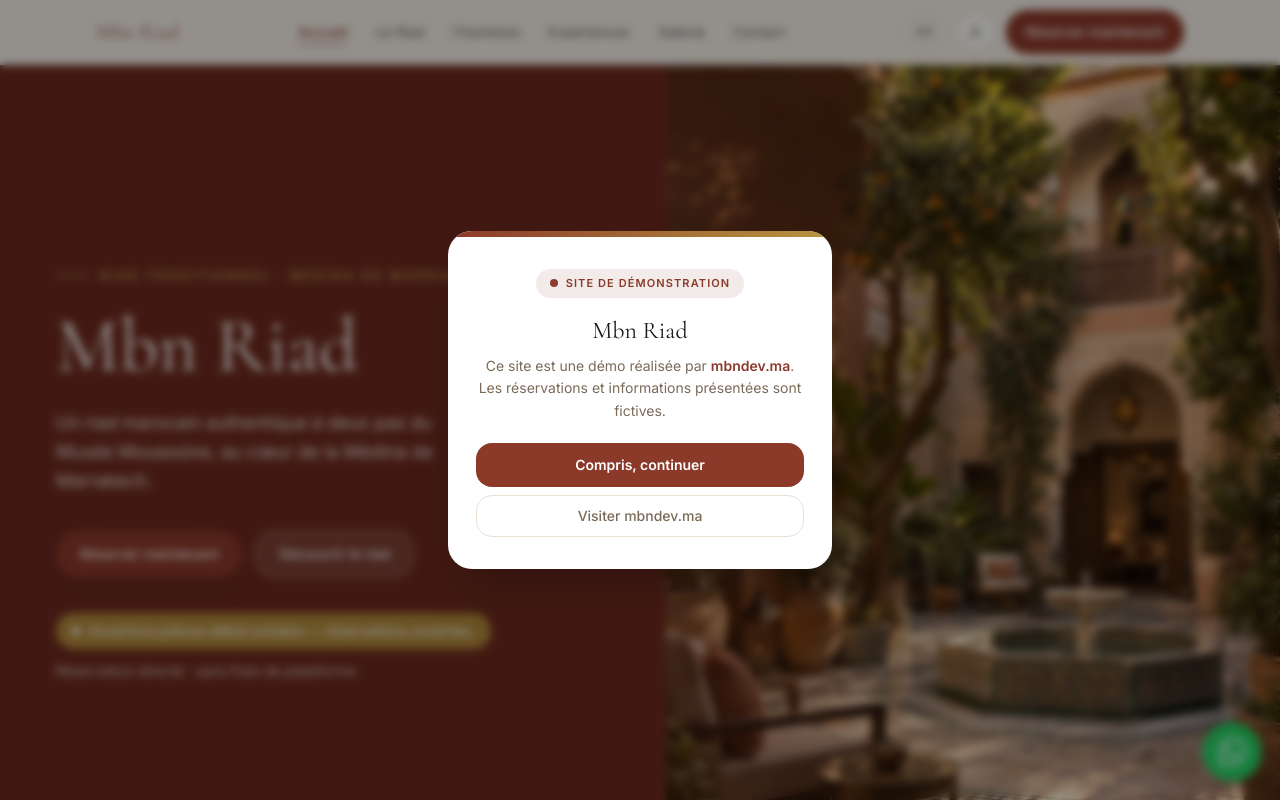
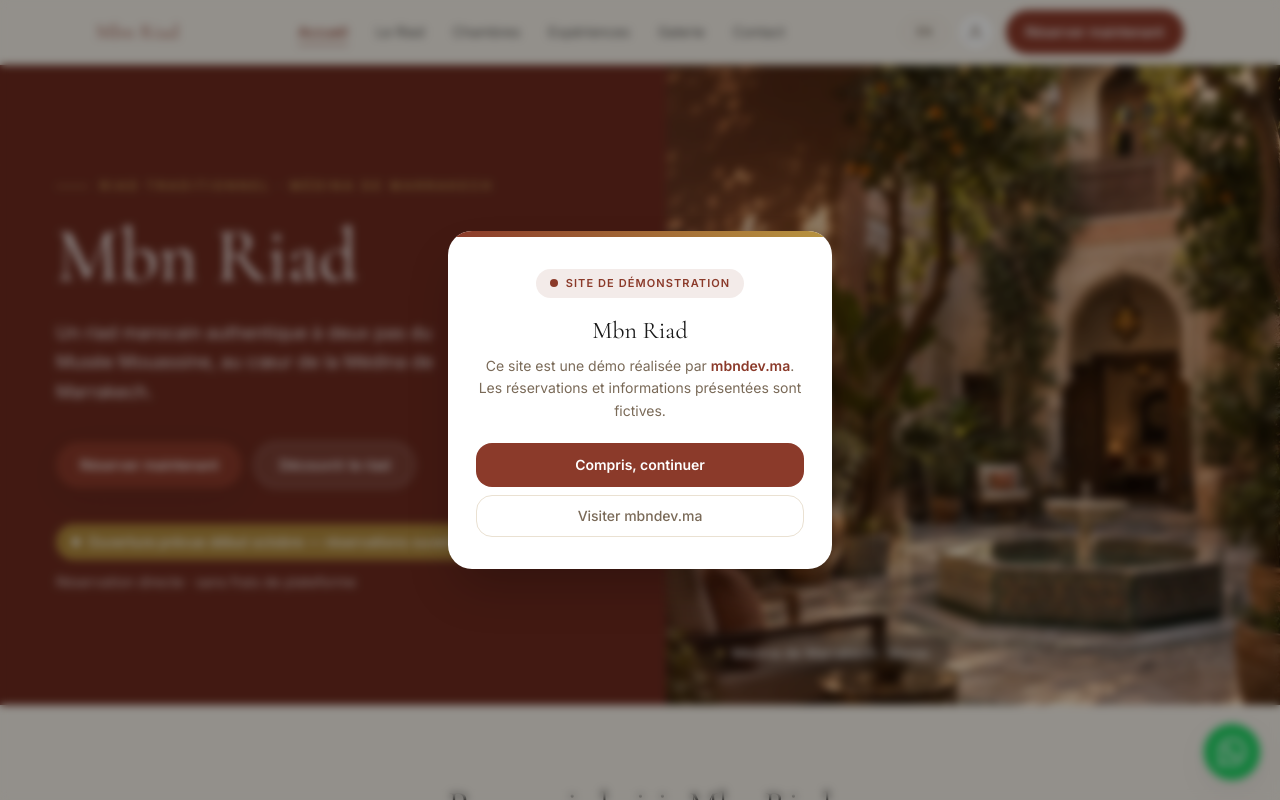
Before and after one commit to mounirbeni/Riad-dar-kader, a Next.js app: page /fr in a window 1280 px wide. Shown: the top 800 px of the page. Built offline with nearby package versions, Linux system fonts and the light colour scheme; no server answers; the database is empty.

Commit message:
Reduce hero section height

```diff
--- a/src/app/[locale]/page.tsx
+++ b/src/app/[locale]/page.tsx
@@ -96,7 +96,7 @@ export default async function HomePage({
   return (
     <>
       {/* Hero — mobile/tablet: full-bleed; desktop xl+: two-column split */}
-      <section className="relative overflow-hidden xl:flex xl:min-h-screen">
+      <section className="relative overflow-hidden xl:flex xl:h-[78vh] xl:min-h-[640px] xl:max-h-[760px]">
         {/* Full-bleed background (mobile/tablet only) */}
         <PhotoSlot
           label={locale === "fr" ? "Patio du riad" : "Riad patio"}
--- a/src/components/HeroText.tsx
+++ b/src/components/HeroText.tsx
@@ -40,7 +40,7 @@ export function HeroText({
       variants={container}
       initial="hidden"
       animate="show"
-      className="container-page relative flex min-h-[82vh] flex-col items-start justify-center py-20 text-white xl:min-h-0 xl:max-w-none xl:mx-0 xl:px-14 xl:py-0"
+      className="container-page relative flex min-h-[64svh] flex-col items-start justify-center py-14 text-white sm:min-h-[60vh] sm:py-16 xl:min-h-0 xl:max-w-none xl:mx-0 xl:px-14 xl:py-0"
     >
       <motion.div variants={item} className="flex items-center gap-3">
         <span className="h-px w-8 bg-brass-light" />
```
